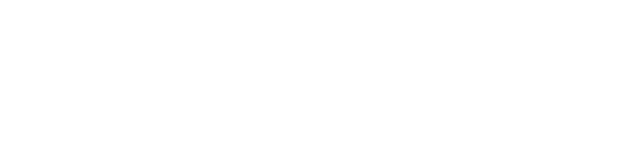
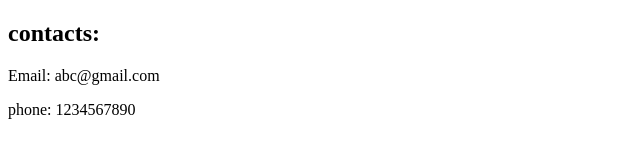
Before and after one commit to joshith533/Mlops_32, a plain HTML site: page index.html in a window 1280 px wide. Shown: the whole page, without its empty margins (0-640 px from the left). Drawn offline with Linux system fonts and the light colour scheme.

Commit message:
contact feature

```diff
--- a/index.html
+++ b/index.html
@@ -4,8 +4,10 @@
     <meta charset="UTF-8">
     <meta name="viewport" content="width=device-width, initial-scale=1.0">
     <title>GOOOOOD MORNING NIGHT CITY</title>
+    <h2>contacts:</h2>
+    <p>Email: abc@gmail.com</p>
+    <p>phone: 1234567890</p>
 </head>
 <body>
-
 </body>
 </html>
```
